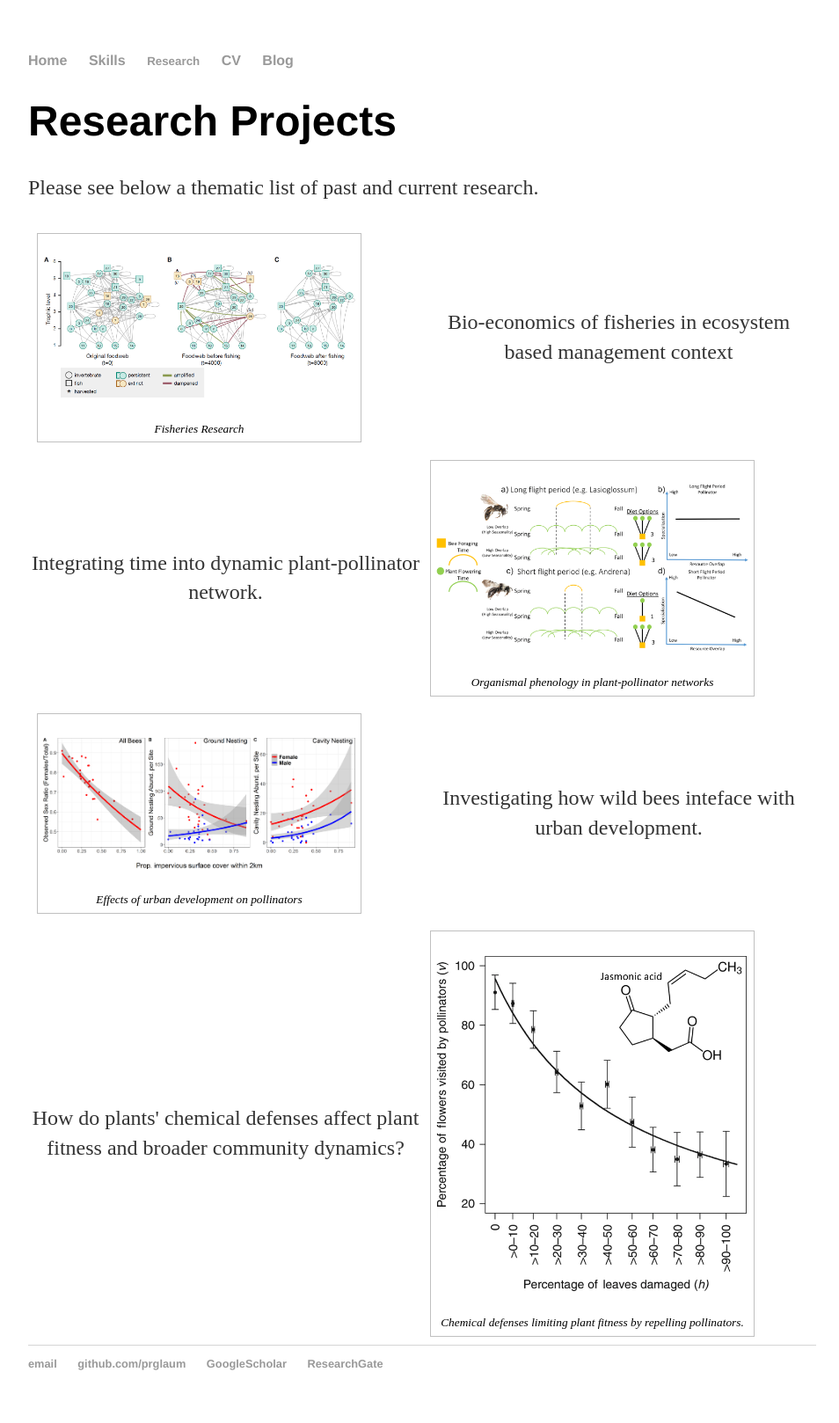
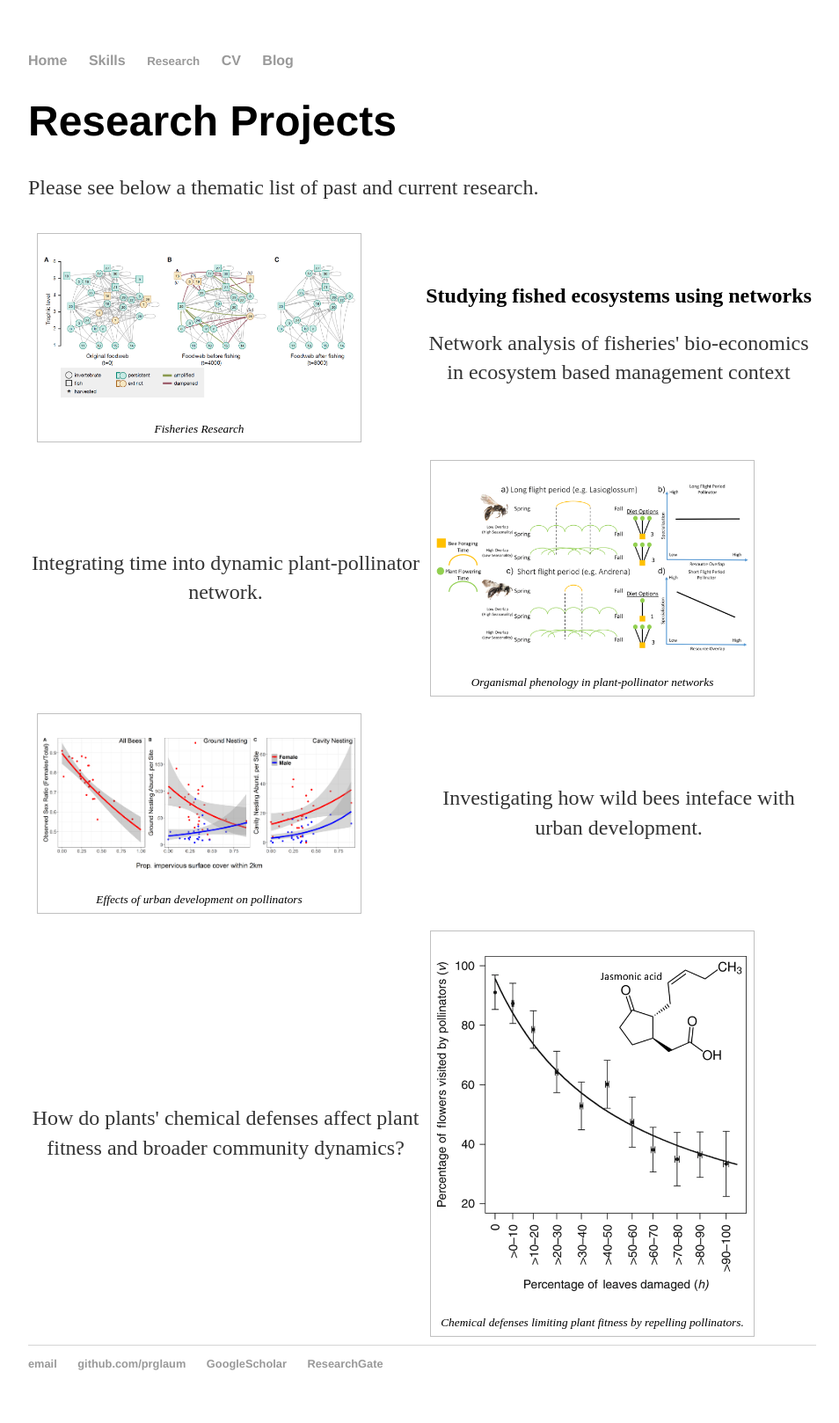
Before and after one commit to prglaum/prglaum.github.io, a Jekyll site: the page built from research/index.html, in a window 1280 px wide. Shown: the whole page at 88% size, without its empty margins (160-1114 px from the left). Built offline with Jekyll 4.4.1, drawn with Linux system fonts in a browser that asks for light colours.

Commit message:
Update index.html

```diff
--- a/research/index.html
+++ b/research/index.html
@@ -16,9 +16,12 @@ title: Research Topics
 		<p><a href="https://prglaum.github.io/research/fisheries/">
 			<img class=scaled src="{{site.url}}/docs/assets/images/fishNetworks.PNG" alt="fishies"></a>
 		<figcaption>Fisheries Research</figcaption>
-		</figure> </td>
-	<td><p style="text-align:center;">Bio-economics of fisheries in ecosystem based management context</p>
-	    </td>
+		</figure>
+	</td>
+	<td>
+		<h2 style="text-align:center;">Studying fished ecosystems using networks</h2>
+		<p style="text-align:center;">Network analysis of fisheries' bio-economics in ecosystem based management context</p>
+	</td>
     </tr>
   </table>
 </div>
```
